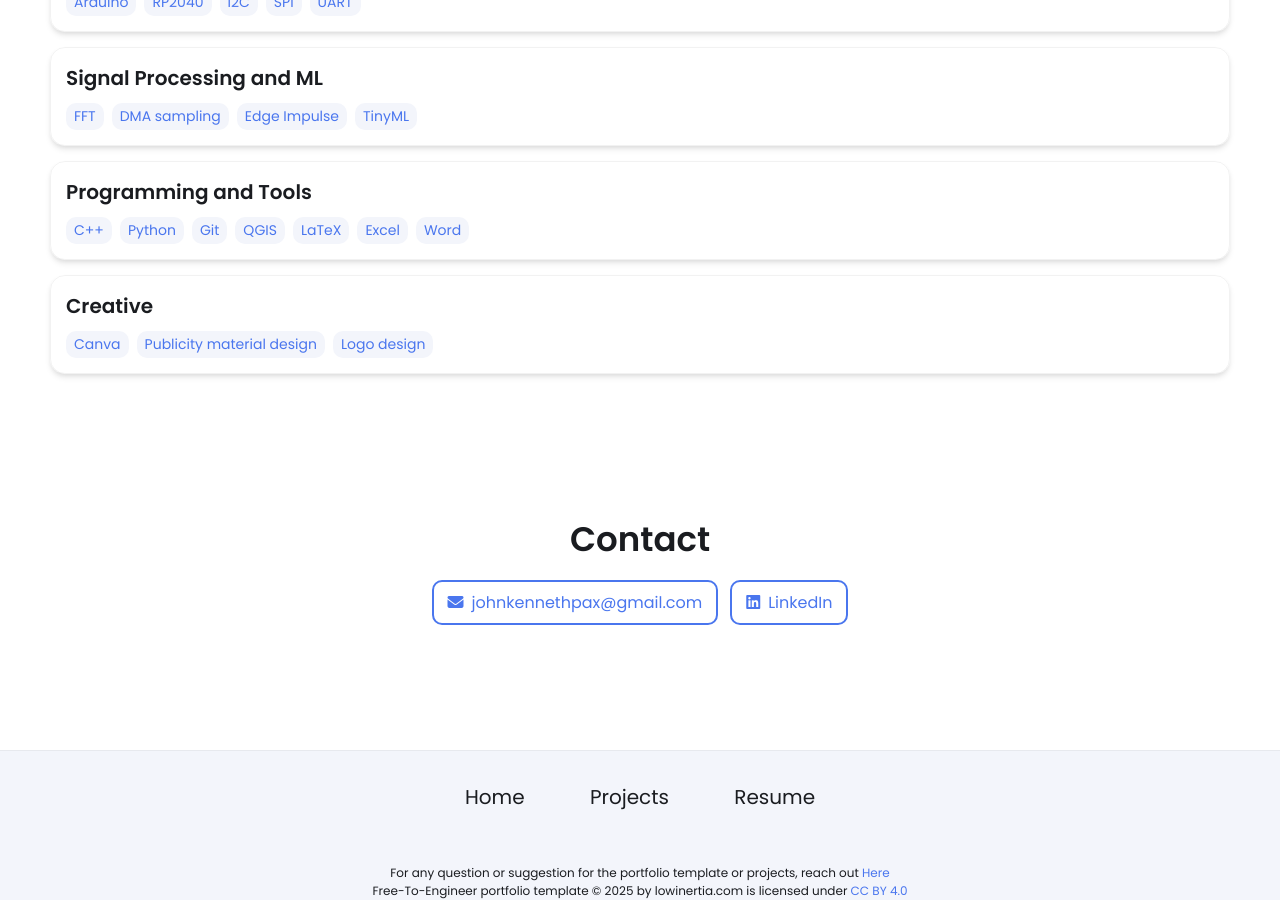
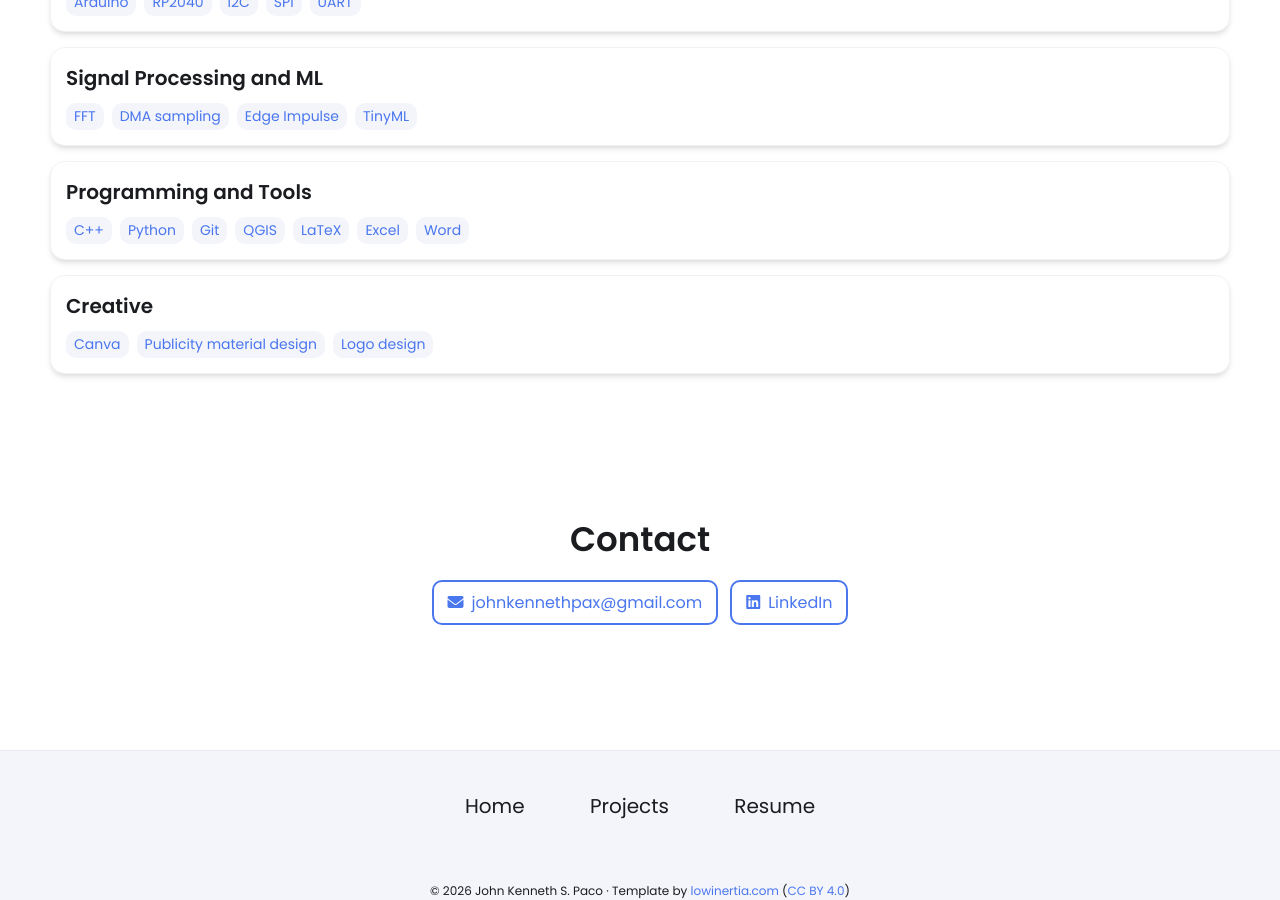
Before and after one commit to johnkennethpax/johnkennethpax.github.io, a Jekyll site: the page built from index.html, in a window 1280 px wide and 900 px high, scrolled down 4179 px. Built offline with Jekyll 4.4.1, drawn with Linux system fonts in a browser that asks for light colours.

Commit message:
Shorten footer to a one-line template credit
Co-Authored-By: Claude Opus 5.5 <noreply@anthropic.com>
Claude-Session: https://claude.ai/code/session_01ArPxC48attXVFMBrzf53fi

```diff
--- a/_includes/footer.html
+++ b/_includes/footer.html
@@ -13,7 +13,6 @@
         </div>
     </div>
     <div class="license">
-        <span>For any question or suggestion for the portfolio template or projects, reach out <a class="help" href="mailto:admin@lowinertia.com"> Here</a> </span>
-        <p>Free-To-Engineer portfolio template © 2025 by lowinertia.com is licensed under <a href="https://creativecommons.org/licenses/by/4.0/?ref=chooser-v1">CC BY 4.0</a></p>
+        <p>© {{ site.time | date: "%Y" }} {{ site.name }} · Template by <a href="https://lowinertia.com" target="_blank" rel="noopener noreferrer">lowinertia.com</a> (<a href="https://creativecommons.org/licenses/by/4.0/" target="_blank" rel="noopener noreferrer">CC BY 4.0</a>)</p>
     </div>
 </footer>
```
